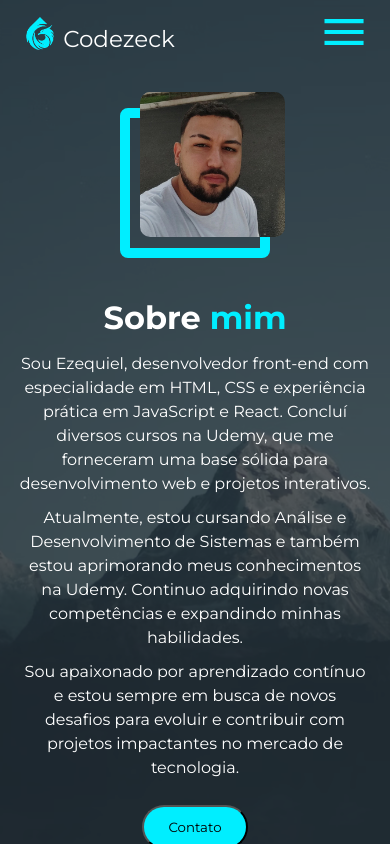
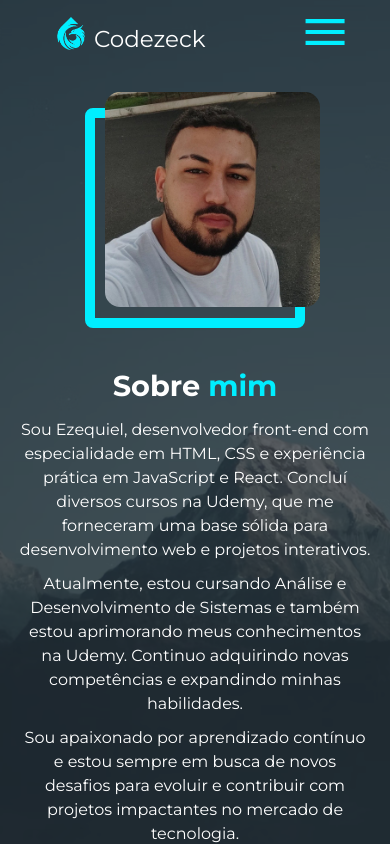
Before and after one commit to codezeck/portifolio2.0, a plain HTML site: page src/pages/aboutme.html in a window 390 px wide. Drawn offline with Linux system fonts and the light colour scheme.

Commit message:
about finalizado

```diff
--- a/src/styles/about.css
+++ b/src/styles/about.css
@@ -12,14 +12,10 @@
     font-family: var(--fonte-principal);
 }
 
-body {
-    width: 100%;
-    height: 100vh;
-}
-
 .fundo-imagem {
     background: url('../assets/fundo.png') center center / cover no-repeat;
-    background-color: rgba(0, 0, 255, 0.37);position: fixed;
+    background-color: rgba(0, 0, 255, 0.37);
+    position: fixed;
     top: 0;
     left: 0;
     width: 100%;
@@ -187,6 +183,47 @@ body {
     color: black;
 }
 
+@media (max-width: 1040px) {
+    .div-logo {
+        width: 30%;
+    }
+
+    .navegation {
+        width: 70%;
+    }
+
+    .container-about {
+        display: flex;
+        flex-wrap: wrap;
+        justify-content: space-evenly;
+        align-items: center;
+        padding: 20px;
+        margin-top: 7%;
+        flex-direction: column;
+    }
+
+    .container-about .container-foto {
+        width: 100%;
+        max-width: 250px;
+    }
+
+    .container-about .container-foto .foto {
+        width: 230px;
+        max-width: 230px;
+        height: 230px;
+    }
+
+    .container-about .container-foto img {
+        width: 250px;
+        max-width: 250px;
+        transform: translate(13px, -5px);
+    }
+
+    .container-conteudo h1 {
+        font-size: 1.8em;
+    }
+}
+
 @media (max-width: 768px) {
     .div-logo {
         width: 44%;
@@ -224,15 +261,6 @@ body {
 
     .hidden {
         display: none;
-    }
-
-    main {
-        display: flex;
-        margin: 0px auto 0px auto;
-        padding: 0px;
-        flex-wrap: wrap;
-        flex-direction: column-reverse;
-        align-items: center;
     }
 
     #menu-toggle{
@@ -312,3 +340,80 @@ body {
         margin: 15px auto 0px auto;
     }
 }
+
+@media (max-width: 480px) {
+    .div-logo {
+        width: 50%;
+        padding-right: 0;
+    }
+
+    .navegation {
+        width: 50%;
+    }
+
+    .container-about .container-foto {
+        width: 100%;
+        max-width: 200px;
+    }
+
+    .container-about .container-foto .foto {
+        width: 200px;
+        max-width: 200px;
+        height: 200px;
+    }
+
+    .container-about .container-foto {
+        width: 100%;
+        max-width: 200px;
+        flex-direction: column;
+        margin: 20px 0;
+        display: flex;
+        align-items: center;
+    }
+
+    .container-about .container-foto .foto {
+        width: 200px;
+        max-width: 200px;
+        font-family: var(--fonte-principal);
+        text-align: center;
+        border-radius: 8px;
+        border: 10px solid var(--cor-azul);
+        height: 200px;
+    }
+
+    .container-about .container-foto img {
+        width: 215px;
+        max-width: 215px;
+        border-radius: 7%;
+        margin: -30px 0 0 0;
+        transform: translate(10px, 4px);
+    }
+
+    .container-conteudo {
+        width: 90%;
+        max-width: 600px;
+        font-family: var(--fonte-principal);
+        margin: 20px 0;
+        display: flex;
+        flex-wrap: wrap;
+        text-align: center;
+    }
+
+    .container-conteudo h1 {
+        color: white;
+        margin-bottom: 15px;
+        font-size: 1.8em;
+        margin: 0px auto 15px auto;
+    }
+
+    .container-conteudo button {
+        background-color: #00EEFF;
+        color: black;
+        padding: 12px 24px;
+        border-radius: 30px;
+        margin: 22px 0;
+        cursor: pointer;
+        transition: 0.3s;
+        margin: 15px auto 0px auto;
+    }
+}
```
Also changed, not shown: index.html (+1 -2 lines).
